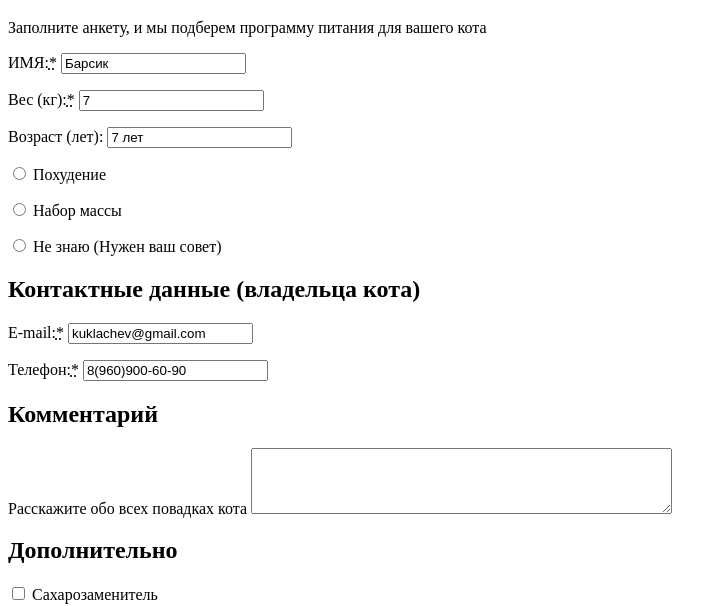
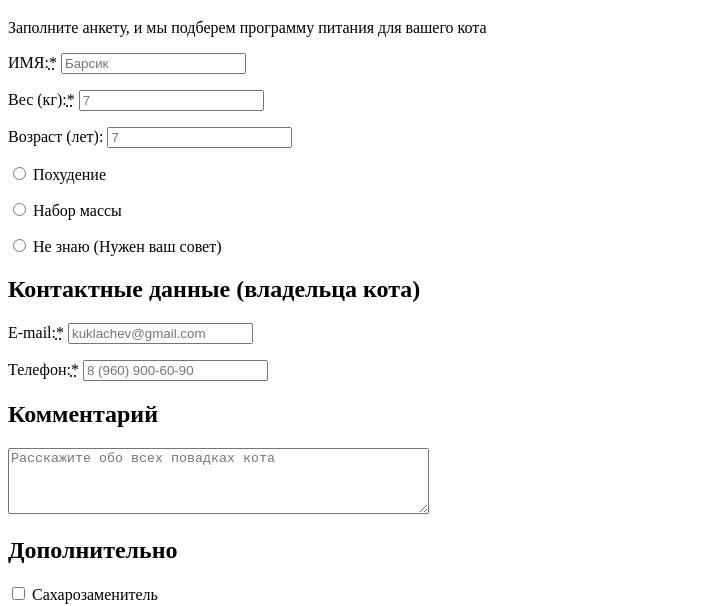
Before and after one commit to htmlacademy-adaptive/1649351-cat-energy-25, a website: page source/form.html in a window 1280 px wide. Shown: the part 194-800 px from the top of the page, without its empty margins (0-727 px from the left). Drawn offline with Linux system fonts and the light colour scheme.

Commit message:
Заполнить поля placeholder

```diff
--- a/source/form.html
+++ b/source/form.html
@@ -32,18 +32,18 @@
 
             <section class="form__section">
                 <p class="form__group">
-                    <label class="form__label" for="cat_name">ИМЯ:<abbr title="Поле обязательно заполнить">*</abbr></label>
-                    <input class="form__input" type="text" name="name" id="cat_name" placeholder="Введите имя кота" value="Барсик" required>
+                    <label class="form__label" for="cat-name">ИМЯ:<abbr title="Поле обязательно заполнить">*</abbr></label>
+                    <input class="form__input" type="text" name="cat_name" id="cat-name" placeholder="Барсик" required>
                 </p>
 
                 <p class="form__group">
                     <label class="form__label" for="weight">Вес (кг):<abbr title="Поле обязательно заполнить">*</abbr></label>
-                    <input class="form__input" type="text" name="weight" id="cat_name" placeholder="Введите вес кота" value="7" required>
+                    <input class="form__input" type="text" name="weight" id="weight" placeholder="7" required>
                 </p>
 
                 <p class="form__group">
                     <label class="form__label" for="age">Возраст (лет):</label>
-                    <input class="form__input" type="text" name="age" id="cat_name" placeholder="Введите возраст кота" value="7 лет">
+                    <input class="form__input" type="text" name="age" id="age" placeholder="7">
                 </p>
 
                 <p class="form__group">
@@ -66,23 +66,19 @@
                 <h2 class="h2-title">Контактные данные (владельца кота)</h2>
 
                 <p class="form__group">
-                    <label class="form__label" for="owner_name">E-mail:<abbr title="Поле обязательно заполнить">*</abbr></label>
-                    <input class="form__input" type="email" id="owner_name" name="owner_name" placeholder="Введите эл.почту" value="kuklachev@gmail.com" required>
+                    <label class="form__label" for="owner-name">E-mail:<abbr title="Поле обязательно заполнить">*</abbr></label>
+                    <input class="form__input" type="email" id="owner-name" name="owner-name" placeholder="kuklachev@gmail.com" required>
                 </p>
 
                 <p class="form__group">
-                    <label class="form__label" for="owner_phone">Телефон:<abbr title="Поле обязательно заполнить">*</abbr></label>
-                    <input class="form__input" type="tel" name="owner_phone" id="owner_phone" placeholder="+7 (___) ___-__-__" value="8(960)900-60-90" required>
+                    <label class="form__label" for="owner-phone">Телефон:<abbr title="Поле обязательно заполнить">*</abbr></label>
+                    <input class="form__input" type="tel" name="owner-phone" id="owner-phone" placeholder="8 (960) 900-60-90" required>
                 </p>
             </section>
 
             <section class="form__section">
-                <h2>Комментарий</h2>
-
-                <p class="form__comments">
-                    <label class="form__label" for="about-cat">Расскажите обо всех повадках кота</label>
-                    <textarea class="form__textarea" id="about-cat" name="about-cat" rows="4" cols="50"></textarea>
-                </p>
+                <h2 class="h2-title">Комментарий</h2>
+                <textarea class="form__textarea" id="about-cat" name="about-cat" rows="4" cols="50" placeholder="Расскажите обо всех повадках кота"></textarea>
             </section>
 
             <section class="form__section">
```
